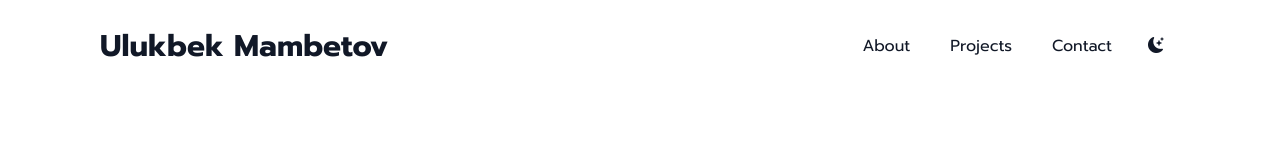
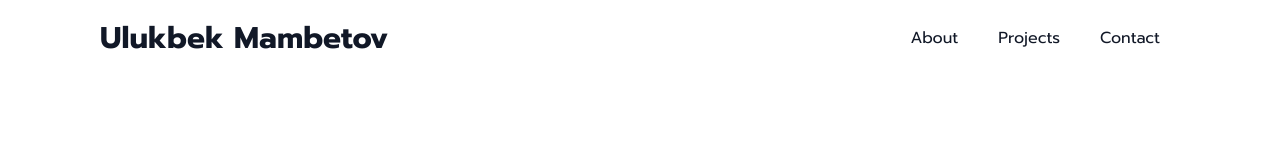
Before and after one commit to UlukbekM/portfolio, a Next.js app: page / in a window 1280 px wide. Shown: the top 160 px of the page. Built offline with nearby package versions, Linux system fonts and the light colour scheme.

Commit message:
updated resume + fixes

```diff
--- a/app/Header/header.tsx
+++ b/app/Header/header.tsx
@@ -18,7 +18,7 @@ export default function Header () {
                 <NavItem title="Contact" href="/contact"/>
             </div>
 
-            <Toggle/>
+            {/* <Toggle/> */}
 
             <MobileHeader/>
 
--- a/app/layout.tsx
+++ b/app/layout.tsx
@@ -6,7 +6,6 @@ import { Providers } from './Providers'
 import { Analytics } from '@vercel/analytics/react';
 import Footer from './footer'
 import { GoogleAnalytics } from '@next/third-parties/google'
-// https://tailwind-nextjs-starter-blog.vercel.app/blog
 
 const inter = Inter({ subsets: ['latin'] })
 const prompt = Prompt ({
--- a/package.json
+++ b/package.json
@@ -13,7 +13,7 @@
     "@types/node": "20.1.2",
     "@types/react": "18.2.6",
     "@types/react-dom": "18.2.4",
-    "@vercel/analytics": "^1.0.2",
+    "@vercel/analytics": "^1.3.1",
     "autoprefixer": "10.4.14",
     "bootstrap-icons": "^1.10.5",
     "embla-carousel-autoplay": "^8.0.0-rc07",
```
Also changed, not shown: 2 other files (tests, documents, lock files or other folders).
